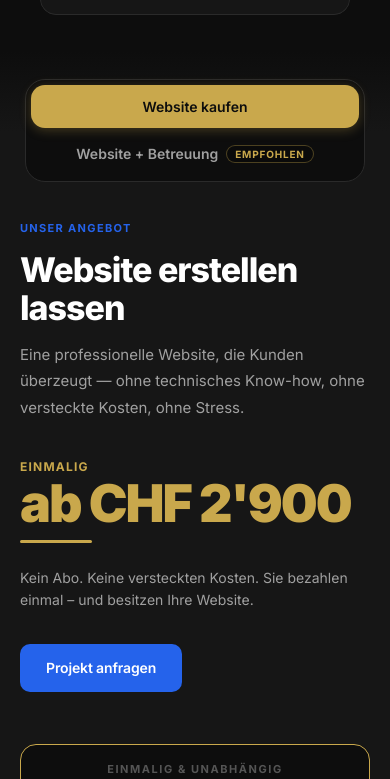
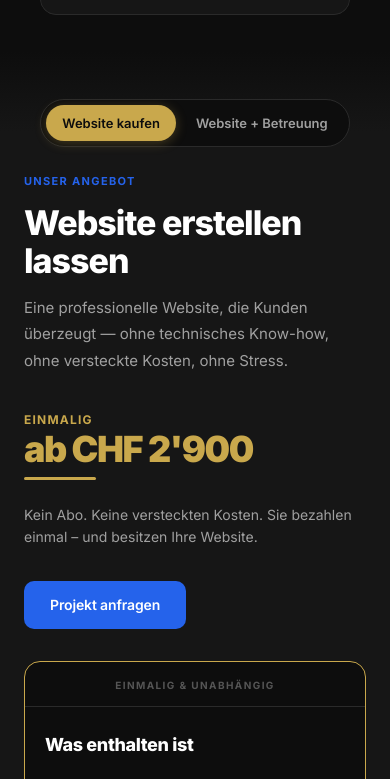
Before and after one commit to jadinho6/Baalbaki-Web-Studio1, a website: page index.html in a window 390 px wide. Shown: the part 6236-7015 px from the top of the page. Drawn offline with Linux system fonts and the light colour scheme.

Commit message:
Update Mobile version

```diff
--- a/index.html
+++ b/index.html
@@ -1129,9 +1129,7 @@
       .project-info { padding: 40px; }
       .project-preview { min-height: 260px; }
       .features-grid { grid-template-columns: repeat(2, 1fr); }
-      .angebot-inner { grid-template-columns: 1fr; gap: 52px; }
-      .angebot-switcher-inner { flex-direction: column; width: 100%; max-width: 340px; border-radius: 20px; }
-      .angebot-tab { justify-content: center; border-radius: 14px; }
+      .angebot-inner { grid-template-columns: 1fr; gap: 40px; }
       .ablauf-steps { grid-template-columns: 1fr; }
       .ablauf-steps::before { display: none; }
       .faq-inner { grid-template-columns: 1fr; gap: 52px; }
@@ -1162,8 +1160,22 @@
       .stat-num { font-size: 1.8rem; }
       .stat-num.gold { font-size: 1.1rem; }
       .warum { padding: 100px 0 60px; }
-      .projekte, .leistungen, .angebot, .ablauf { padding: 36px 20px; }
-      .angebot { padding: 28px 20px; }
+      .projekte, .leistungen, .ablauf { padding: 36px 20px; }
+      .angebot { padding: 48px 24px 60px; overflow-x: hidden; }
+      .angebot-container { max-width: 100%; overflow-x: hidden; }
+      .angebot-switcher { margin-bottom: 20px; }
+      .angebot-switcher-inner { flex-direction: row; width: fit-content; max-width: calc(100vw - 40px); border-radius: 9999px; }
+      .angebot-tab { font-size: 13px; padding: 10px 16px; border-radius: 9999px; }
+      .tab-badge { display: none; }
+      .angebot-panel { max-width: 100%; overflow-x: hidden; }
+      .angebot-inner { grid-template-columns: 1fr; gap: 32px; max-width: 100%; }
+      .price-amount { font-size: 36px; }
+      .angebot-card { max-width: 100%; }
+      .angebot-card-body { padding: 24px 20px; }
+      .badge-wrap { padding: 9px 16px; }
+      .badge-wrap span { font-size: 10px; }
+      .badge-wrap-neutral { padding: 9px 16px; }
+      .badge-wrap-neutral span { font-size: 10px; }
       .faq { padding: 72px 20px 48px; }
       .cta-section { padding: 60px 20px; }
       .kontakt { padding: 52px 20px 72px; }
```
